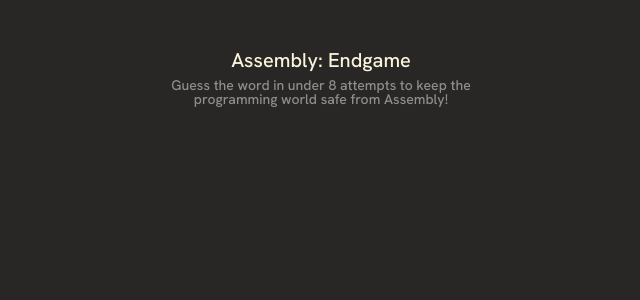
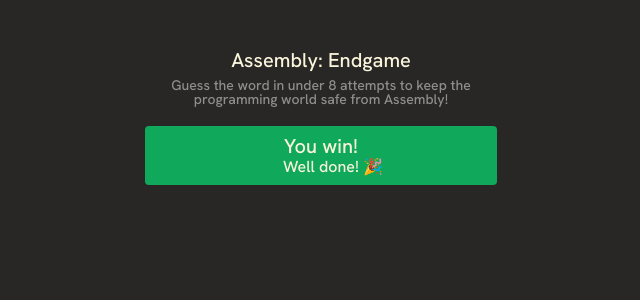
Before and after one commit to peterpaing/Assembly-Endgame, a React (Vite) app: page / in a window 1280 px wide. Shown: the top 300 px of the page, without its empty margins (319-959 px from the left). Built offline with nearby package versions, Linux system fonts and the light colour scheme.

Commit message:
Game status section in Main

```diff
--- a/src/App.jsx
+++ b/src/App.jsx
@@ -1,9 +1,12 @@
 import Header from './Components/Header'
+import Main  from './Components/Main'
+
 
 export default function App(){
   return (
     <>
     <Header/>
+    <Main/>
     </>
   )
 }
--- a/src/Components/Main.jsx
+++ b/src/Components/Main.jsx
@@ -0,0 +1,15 @@
+import { useState } from "react";
+
+export default function Main(){
+
+    return (
+        <main>
+            <section className="game-status">
+            <h2>You win!</h2>
+            <p>Well done! 🎉</p>
+            </section>
+        </main>
+    )
+
+
+}
--- a/src/index.css
+++ b/src/index.css
@@ -35,3 +35,27 @@
       color:#8E8E8E;
       line-height: 100%;
 }
+
+main .game-status{
+      max-width: 352px;
+      max-height: 59px;
+      margin: 1.25em auto;
+      padding: 0.625em;
+      text-align: center;
+      background-color: #10A95B;
+      border-radius: 4px;
+
+}
+
+main .game-status h2{
+      font-weight: 500;
+      font-size: 1.25rem;
+      line-height: 100%;
+}
+
+main .game-status p{
+      padding-left: 1.5em;
+      font-weight: 500;
+      font-size: 1rem;
+      letter-spacing: 0%;
+}
```
